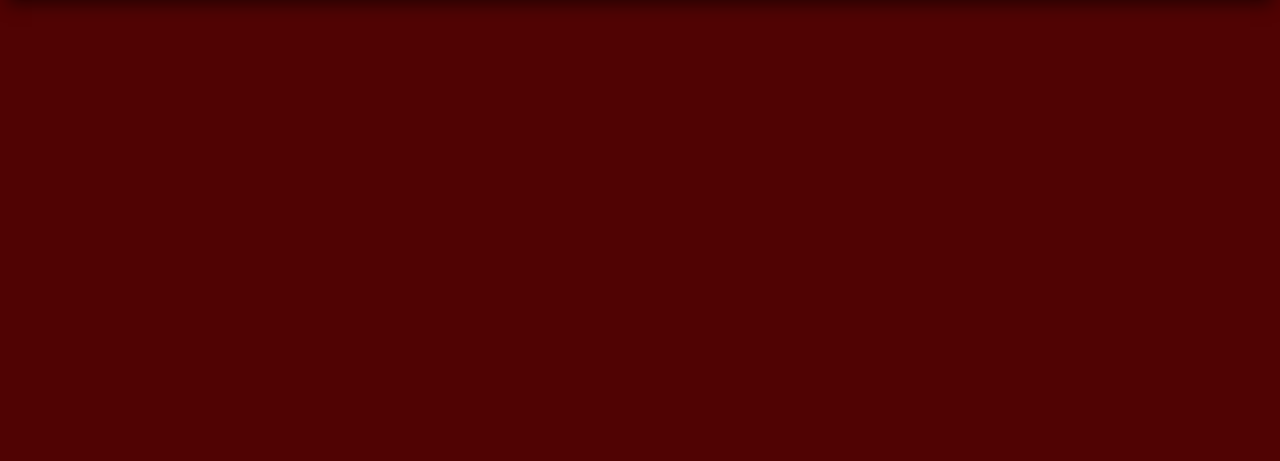
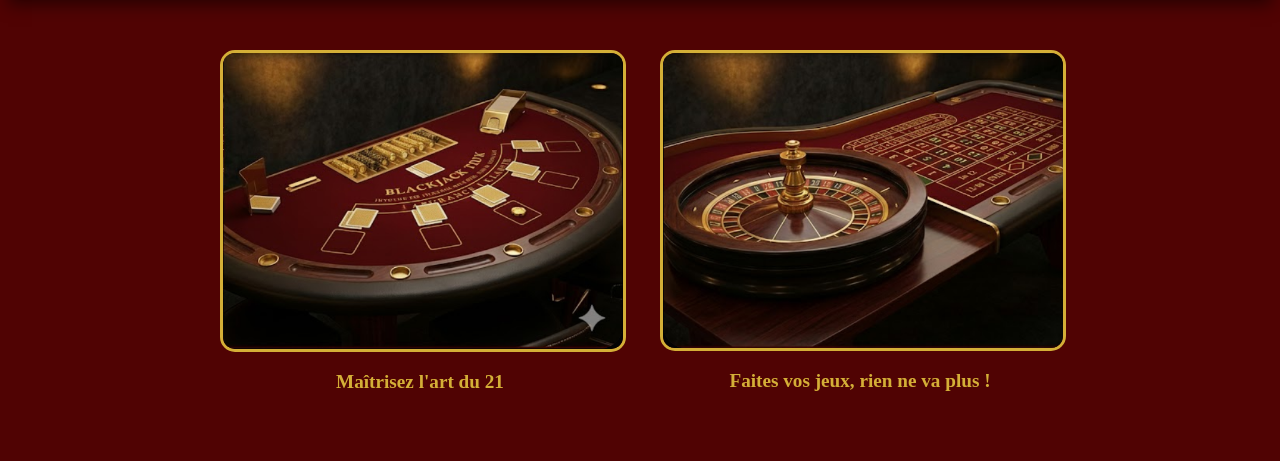
Before and after one commit to slacroix23/Projet_UE2_2, a Flask app: page /choix in a window 1280 px wide. Shown: the part 162-623 px from the top of the page. Run offline with Flask 3, Linux system fonts and the light colour scheme.

Commit message:
page choix fini

```diff
--- a/app.py
+++ b/app.py
@@ -31,6 +31,13 @@ def login():
 def choix():
     return render_template("choix.html")
 
+@app.route('/jouer-au-blackjack')
+def blackjack():
+    return render_template('blackjack.html')
+
+@app.route('/jouer-a-la-roulette')
+def roulette():
+    return render_template('roulette.html')
 
 if __name__ == "__main__":
     app.run(host='0.0.0.0', port=5000, debug=True)
--- a/static/choix.css
+++ b/static/choix.css
@@ -50,3 +50,66 @@ footer{
     text-transform: uppercase;
     letter-spacing: 3px;
 }
+/* Le conteneur principal */
+.games-container {
+    display: flex !important;
+    flex-direction: row;      /* Force l'alignement horizontal */
+    justify-content: center;  /* Centre les deux blocs horizontalement */
+    align-items: flex-start;  /* Aligne le haut des images */
+    gap: 40px;                /* Espace entre les deux jeux */
+    width: 100%;              /* Prend toute la largeur de l'écran */
+    padding: 50px 0;          /* Espace en haut et en bas */
+    flex-wrap: nowrap;        /* Empêche le retour à la ligne forcé */
+}
+
+/* Si vous avez mis des balises <a> autour de vos cartes */
+.game-link {
+    text-decoration: none;    /* Enlève le soulignement du lien */
+    display: block;           /* Permet au lien de se comporter comme un bloc */
+}
+
+/* Les cartes de jeu */
+.game-card {
+    text-align: center;
+    width: 400px;             /* Largeur fixe pour chaque jeu */
+    flex-shrink: 0;           /* Empêche les cartes de s'écraser */
+}
+
+.game-image {
+    width: 100%;              /* L'image prend toute la largeur de la card */
+    height: auto;
+    border-radius: 15px;
+    border: 3px solid #d4af37;
+    transition: transform 0.3s ease;
+}
+
+.game-card p {
+    color: #d4af37;
+    font-weight: bold;
+    font-size: 1.2rem;
+    margin-top: 15px;
+}
+/* Enlève le style par défaut du lien */
+.game-link {
+    text-decoration: none;
+    display: block;
+    transition: all 0.3s ease;
+}
+
+/* Effet quand on passe la souris sur la carte */
+.game-link:hover .game-image {
+    transform: scale(1.05); /* L'image grandit légèrement */
+    border-color: #ffffff;  /* La bordure devient blanche ou plus brillante */
+    box-shadow: 0 0 20px rgba(212, 175, 55, 0.8); /* Lueur dorée */
+    filter: brightness(1.2); /* L'image devient plus lumineuse */
+}
+
+.game-link:hover p {
+    color: #ffffff; /* Le texte change de couleur au survol */
+    text-shadow: 0 0 10px #d4af37;
+}
+
+/* Optionnel : Effet de clic (quand on appuie) */
+.game-link:active {
+    transform: scale(0.98);
+}
--- a/templates/choix.html
+++ b/templates/choix.html
@@ -1,11 +1,13 @@
 <!DOCTYPE html>
 <html lang="en">
+
 <head>
     <meta charset="UTF-8">
     <meta name="viewport" content="width=, initial-scale=1.0">
     <title>Choix du jeu</title>
     <link rel="stylesheet" href="../static/choix.css">
 </head>
+
 <body>
     <header class="casino-header">
         <div class="logo">
@@ -13,5 +15,20 @@
         </div>
         <div class="bandeau">Choisissez votre Jeu !!</div>
     </header>
+
+    <main class="games-container">
+        <a href="{{ url_for('blackjack') }}" class="game-link">
+            <div class="game-card">
+                <img src="../static/blackjack.png" class="game-image">
+                <p>Maîtrisez l'art du 21</p>
+            </div>
+        </a>
+        <a href="{{ url_for('roulette') }}" class="game-link">
+            <div class="game-card">
+            <img src="../static/roulette.png" class="game-image">
+            <p>Faites vos jeux, rien ne va plus !</p>
+        </div>
+    </main>
 </body>
+
 </html>
```
Also changed, not shown: templates/blackjack.html (added), templates/roulette.html (added).
